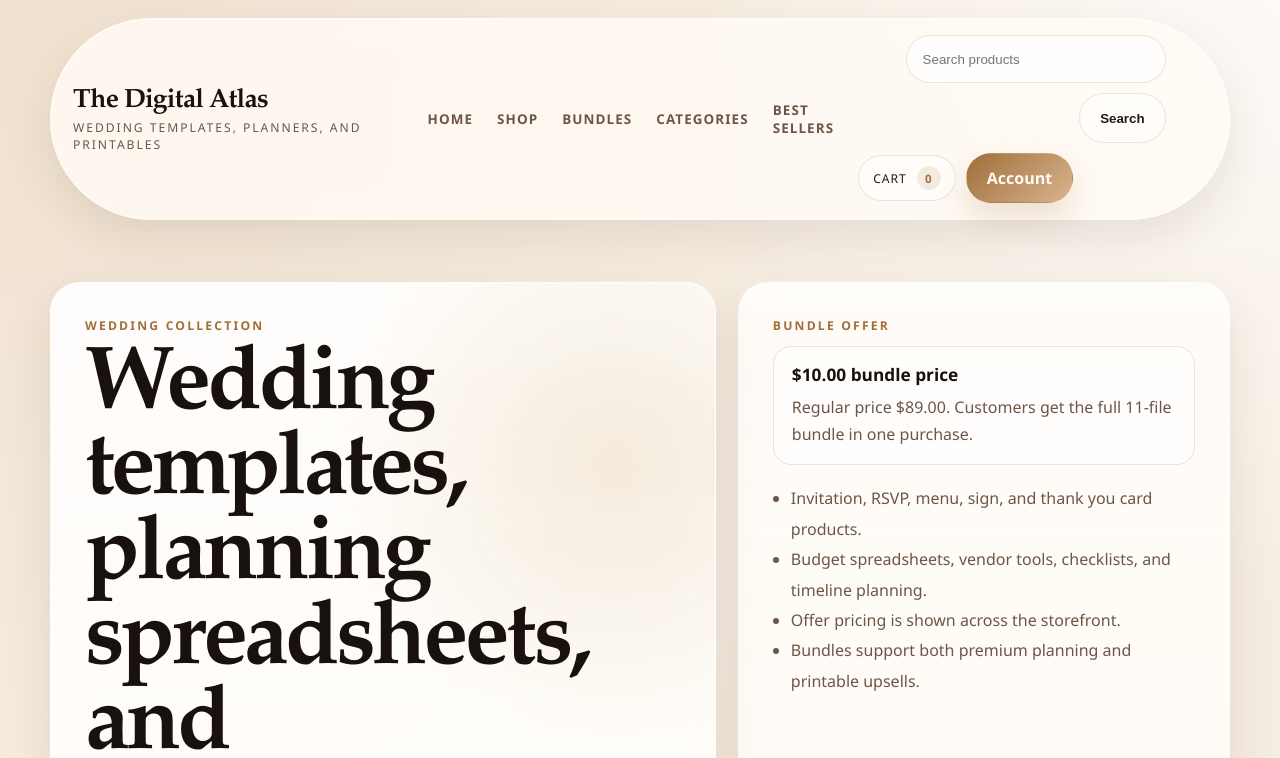
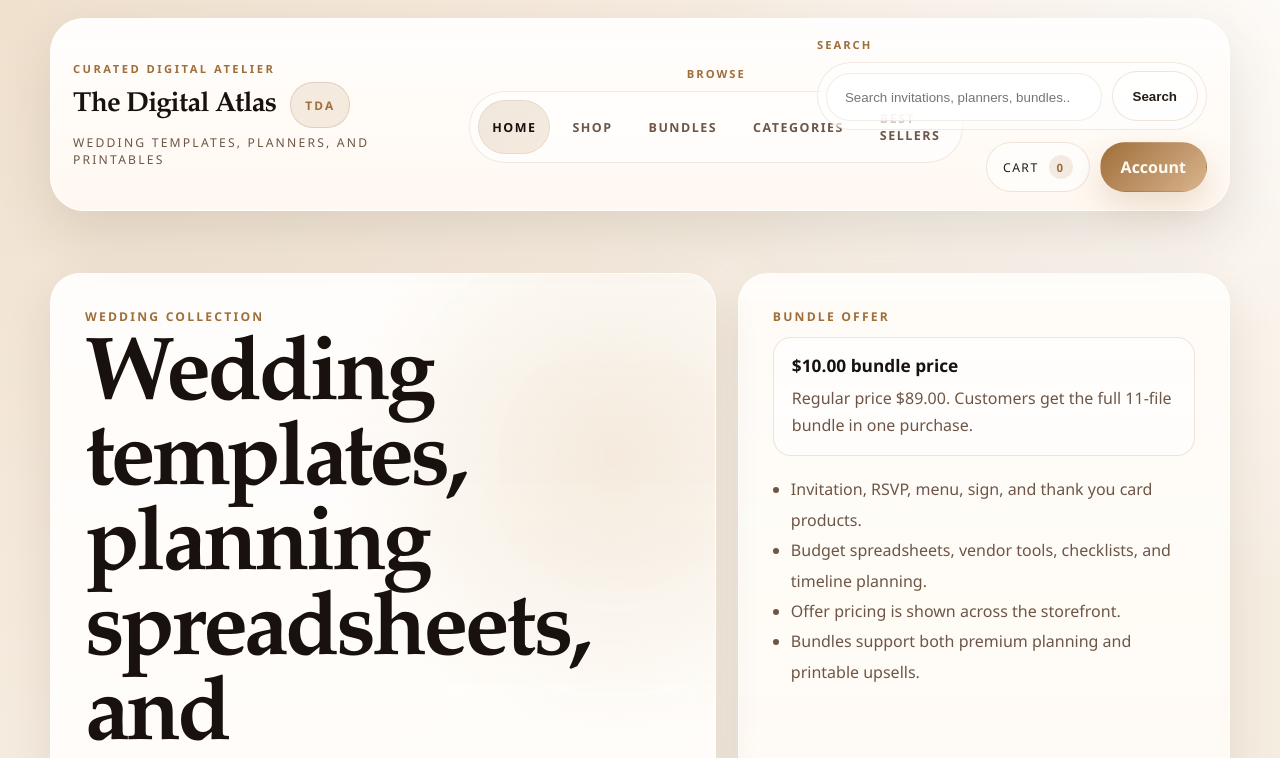
Before and after one commit to testwithmsk-sat/atlas, a Next.js app in the folder atlas-next/: page / in a window 1280 px wide. Shown: the top 758 px of the page. Built offline with nearby package versions, Linux system fonts and the light colour scheme.

Commit message:
Polish storefront header layout

```diff
--- a/atlas-next/app/globals.css
+++ b/atlas-next/app/globals.css
@@ -57,41 +57,96 @@ img {
   position: sticky;
   top: 18px;
   z-index: 10;
+  margin: 18px 0 32px;
+  padding: 18px 22px;
+  border: 1px solid rgba(255, 255, 255, 0.76);
+  border-radius: 34px;
+  background:
+    linear-gradient(180deg, rgba(255, 255, 255, 0.86), rgba(255, 248, 240, 0.84)),
+    rgba(255, 251, 245, 0.94);
+  backdrop-filter: blur(18px);
+  box-shadow: 0 22px 56px rgba(61, 39, 20, 0.12);
+}
+
+.site-header-main {
   display: grid;
-  grid-template-columns: auto 1fr auto;
+  grid-template-columns: minmax(0, 1.15fr) minmax(0, 1fr) minmax(0, 1.2fr);
   align-items: center;
-  gap: 24px;
-  margin: 18px 0 32px;
-  padding: 16px 22px;
-  border: 1px solid rgba(255, 255, 255, 0.72);
-  border-radius: 999px;
-  background: rgba(255, 251, 245, 0.84);
-  backdrop-filter: blur(14px);
-  box-shadow: var(--shadow);
+  gap: 22px;
 }
 
 .brand-mark {
   display: grid;
-  gap: 2px;
+  gap: 6px;
+}
+
+.brand-kicker {
+  color: var(--accent);
+  font-size: 0.7rem;
+  font-weight: 800;
+  text-transform: uppercase;
+  letter-spacing: 0.22em;
+}
+
+.brand-title-row {
+  display: flex;
+  align-items: center;
+  gap: 14px;
+  flex-wrap: wrap;
 }
 
 .brand-title {
   font-family: var(--font-heading), Georgia, serif;
-  font-size: 1.65rem;
+  font-size: 1.72rem;
   font-weight: 600;
   letter-spacing: -0.03em;
   color: var(--text-strong);
+}
+
+.brand-monogram {
+  display: inline-flex;
+  align-items: center;
+  justify-content: center;
+  min-width: 46px;
+  min-height: 46px;
+  padding: 0 14px;
+  border: 1px solid rgba(159, 111, 59, 0.22);
+  border-radius: 999px;
+  background: linear-gradient(135deg, rgba(159, 111, 59, 0.12), rgba(215, 180, 138, 0.24));
+  color: var(--accent);
+  font-size: 0.74rem;
+  font-weight: 800;
+  letter-spacing: 0.18em;
 }
 
 .brand-subtitle {
   color: var(--muted);
   font-size: 0.76rem;
   text-transform: uppercase;
-  letter-spacing: 0.16em;
+  letter-spacing: 0.18em;
+}
+
+.header-nav-group,
+.header-tools {
+  display: grid;
+  gap: 10px;
+}
+
+.header-nav-group {
+  justify-items: center;
+}
+
+.header-group-label {
+  color: var(--accent);
+  font-size: 0.7rem;
+  font-weight: 800;
+  text-transform: uppercase;
+  letter-spacing: 0.18em;
 }
 
 .primary-nav,
 .header-actions,
+.header-cta-group,
 .hero-actions,
 .section-heading,
 .card-meta,
@@ -103,24 +158,39 @@ img {
 
 .primary-nav {
   justify-content: center;
-  gap: 24px;
+  gap: 8px;
+  padding: 8px;
+  border: 1px solid rgba(159, 111, 59, 0.14);
+  border-radius: 999px;
+  background: rgba(255, 255, 255, 0.62);
   color: var(--muted);
-  font-size: 0.84rem;
+  font-size: 0.78rem;
   font-weight: 600;
   text-transform: uppercase;
-  letter-spacing: 0.08em;
+  letter-spacing: 0.12em;
 }
 
 .primary-nav a {
   display: inline-flex;
   align-items: center;
-  transition: color 160ms ease, transform 160ms ease;
+  justify-content: center;
+  min-height: 42px;
+  padding: 10px 14px;
+  border-radius: 999px;
+  transition: color 160ms ease, transform 160ms ease, background 160ms ease, box-shadow 160ms ease;
+}
+
+.primary-nav a.is-active {
+  background: linear-gradient(135deg, rgba(159, 111, 59, 0.16), rgba(215, 180, 138, 0.26));
+  color: var(--text-strong);
+  box-shadow: inset 0 0 0 1px rgba(159, 111, 59, 0.12);
 }
 
 .primary-nav a:hover,
 .primary-nav a:focus-visible {
   color: var(--text-strong);
   transform: translateY(-1px);
+  background: rgba(159, 111, 59, 0.08);
 }
 
 .nav-dropdown {
@@ -177,8 +247,19 @@ img {
 }
 
 .header-actions {
+  display: grid;
+  gap: 12px;
+  justify-items: end;
+}
+
+.header-tools {
+  width: 100%;
+  max-width: 390px;
+}
+
+.header-cta-group {
   gap: 10px;
-  align-items: center;
+  justify-content: flex-end;
   flex-wrap: wrap;
 }
 
@@ -192,6 +273,10 @@ img {
 
 .site-search-form {
   justify-content: flex-end;
+  padding: 8px;
+  border: 1px solid rgba(159, 111, 59, 0.14);
+  border-radius: 999px;
+  background: rgba(255, 255, 255, 0.68);
 }
 
 .site-search-field,
@@ -202,6 +287,7 @@ img {
 
 .site-search-field {
   min-width: min(100%, 260px);
+  flex: 1 1 260px;
 }
 
 .catalog-search-field {
@@ -233,10 +319,10 @@ img {
 .catalog-search-input {
   min-height: 48px;
   width: 100%;
-  padding: 12px 16px;
-  border: 1px solid var(--line);
+  padding: 12px 18px;
+  border: 1px solid rgba(159, 111, 59, 0.12);
   border-radius: 999px;
-  background: rgba(255, 255, 255, 0.76);
+  background: rgba(255, 255, 255, 0.82);
   color: var(--text);
 }
 
@@ -265,12 +351,12 @@ img {
 
 .nav-pill {
   min-height: 44px;
-  padding: 10px 14px;
+  padding: 10px 16px;
   border: 1px solid var(--line);
-  background: rgba(255, 255, 255, 0.5);
+  background: rgba(255, 255, 255, 0.6);
   font-size: 0.76rem;
   text-transform: uppercase;
-  letter-spacing: 0.08em;
+  letter-spacing: 0.12em;
 }
 
 .nav-pill--cart {
@@ -1016,8 +1102,28 @@ img {
     grid-template-columns: 1fr;
   }
 
+  .site-header-main,
   .site-header {
     border-radius: 30px;
+  }
+
+  .site-header-main {
+    grid-template-columns: 1fr;
+  }
+
+  .header-nav-group,
+  .header-actions,
+  .header-tools {
+    width: 100%;
+    max-width: none;
+  }
+
+  .header-nav-group {
+    justify-items: start;
+  }
+
+  .header-actions {
+    justify-items: stretch;
   }
 
   .primary-nav {
@@ -1054,6 +1160,7 @@ img {
   }
 
   .header-actions,
+  .header-cta-group,
   .hero-actions,
   .section-heading {
     flex-direction: column;
@@ -1062,6 +1169,14 @@ img {
   .primary-nav {
     flex-direction: column;
     align-items: flex-start;
+    border-radius: 24px;
+  }
+
+  .primary-nav a,
+  .header-cta-group,
+  .site-search-form,
+  .header-tools {
+    width: 100%;
   }
 
   .nav-dropdown,
--- a/atlas-next/components/site-header.js
+++ b/atlas-next/components/site-header.js
@@ -1,6 +1,7 @@
 "use client";
 
 import Link from "next/link";
+import { usePathname } from "next/navigation";
 import { useCart } from "@/components/cart-provider";
 
 const primaryLinks = [
@@ -11,25 +12,54 @@ const primaryLinks = [
   { href: "/best-sellers", label: "Best Sellers" }
 ];
 
+function isPrimaryLinkActive(pathname, href) {
+  if (!pathname) return false;
+  if (href === "/") return pathname === "/";
+  if (href === "/shop") return pathname.startsWith("/shop") || pathname.startsWith("/products");
+  return pathname.startsWith(href);
+}
+
 export function SiteHeader() {
   const { itemCount } = useCart();
+  const pathname = usePathname();
 
   return (
     <header className="site-header">
+      <div className="site-header-main">
         <Link className="brand-mark" href="/">
+          <span className="brand-kicker">Curated Digital Atelier</span>
+          <span className="brand-title-row">
             <span className="brand-title">The Digital Atlas</span>
+            <span className="brand-monogram" aria-hidden="true">
+              TDA
+            </span>
+          </span>
           <span className="brand-subtitle">Wedding templates, planners, and printables</span>
         </Link>
 
+        <div className="header-nav-group">
+          <span className="header-group-label">Browse</span>
           <nav className="primary-nav" aria-label="Primary">
-        {primaryLinks.map((link) => (
-          <Link key={`${link.href}-${link.label}`} href={link.href}>
+            {primaryLinks.map((link) => {
+              const isActive = isPrimaryLinkActive(pathname, link.href);
+
+              return (
+                <Link
+                  key={`${link.href}-${link.label}`}
+                  href={link.href}
+                  className={isActive ? "is-active" : undefined}
+                  aria-current={isActive ? "page" : undefined}
+                >
                   {link.label}
                 </Link>
-        ))}
+              );
+            })}
           </nav>
+        </div>
 
         <div className="header-actions">
+          <div className="header-tools">
+            <span className="header-group-label">Search</span>
             <form className="site-search-form" action="/shop" role="search">
               <label className="site-search-field">
                 <span className="site-search-label">Search products</span>
@@ -37,7 +67,7 @@ export function SiteHeader() {
                   className="site-search-input"
                   type="search"
                   name="q"
-              placeholder="Search products"
+                  placeholder="Search invitations, planners, bundles..."
                   autoComplete="off"
                 />
               </label>
@@ -45,6 +75,9 @@ export function SiteHeader() {
                 Search
               </button>
             </form>
+          </div>
+
+          <div className="header-cta-group">
             <Link className="nav-pill nav-pill--cart" href="/cart">
               Cart
               <span>{itemCount}</span>
@@ -53,6 +86,8 @@ export function SiteHeader() {
               Account
             </Link>
           </div>
+        </div>
+      </div>
     </header>
   );
 }
```
Lines whose indentation alone changed are shown as unchanged.
